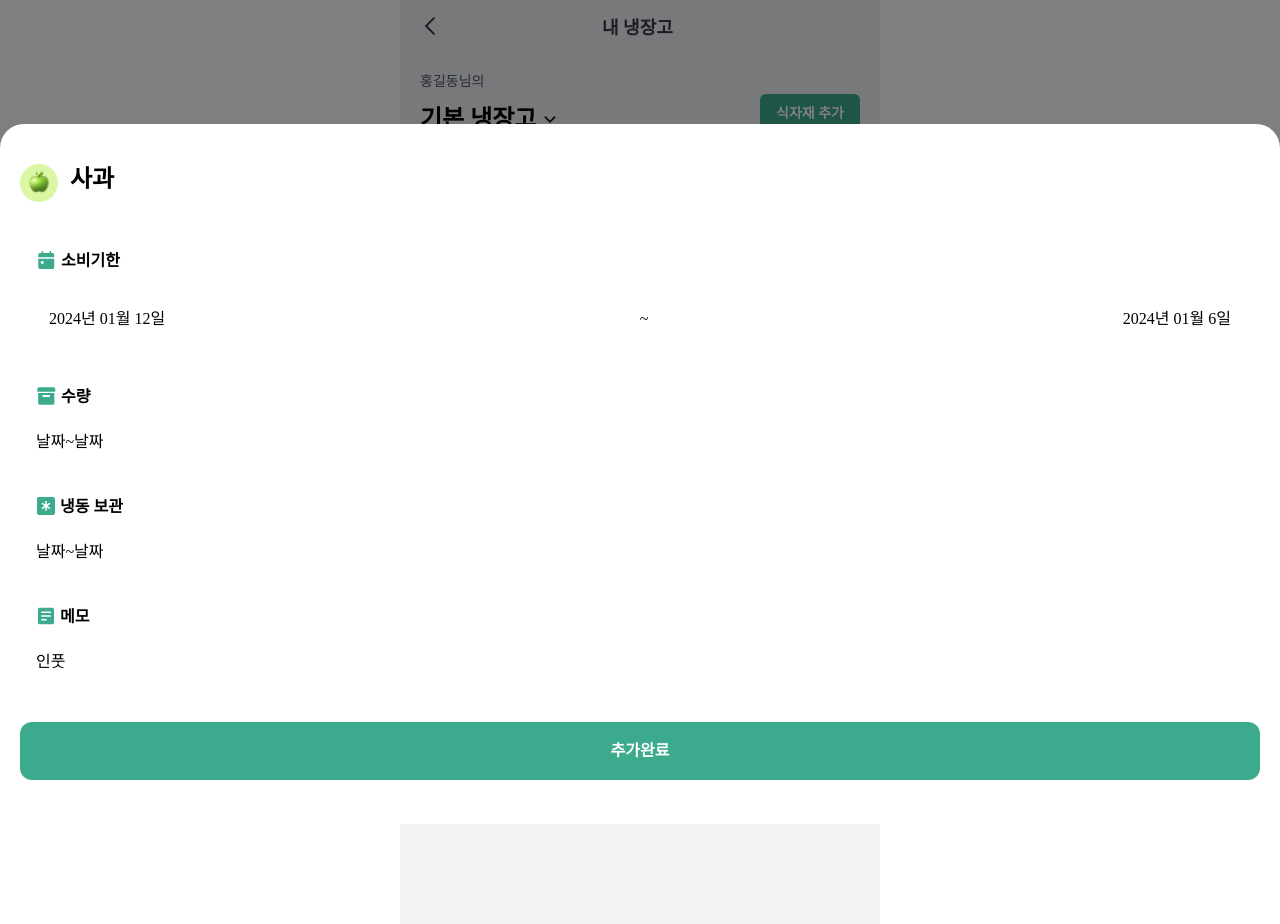
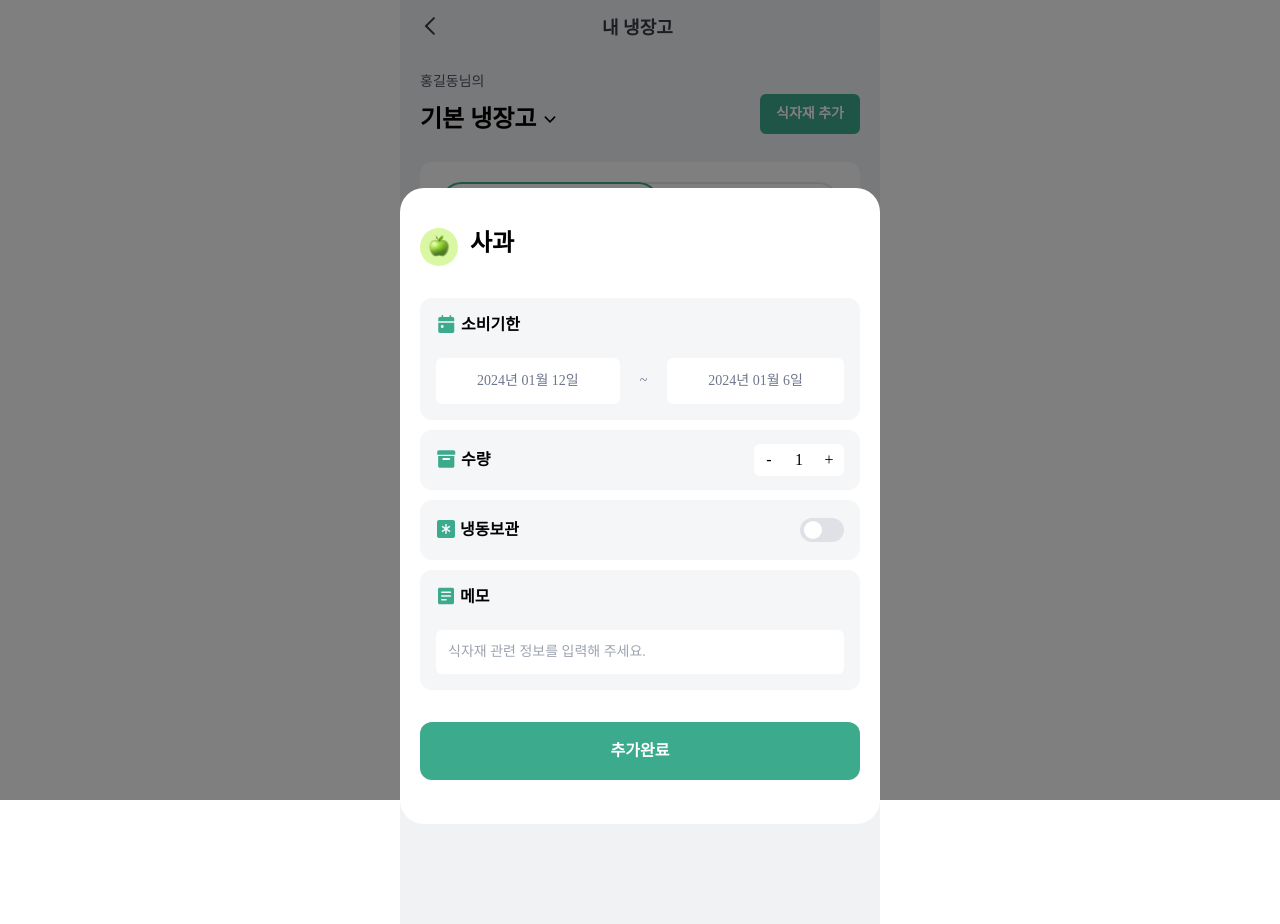
Before and after one commit to DDD-Community/fridge-link-web, a Next.js app: page /fridge in a window 1280 px wide. Both pictures are taken after a click on the button "식자재 추가". Built offline with nearby package versions, Linux system fonts and the light colour scheme.

Commit message:
feat: 모달-토글 컴포넌트 연결

```diff
--- a/src/components/atoms/GrayBox.tsx
+++ b/src/components/atoms/GrayBox.tsx
@@ -2,11 +2,14 @@ import React from 'react';
 
 interface GrayBoxProps {
   children: React.ReactNode;
+  className?: string;
 }
 
-const GrayBox: React.FC<GrayBoxProps> = ({ children }) => {
+const GrayBox: React.FC<GrayBoxProps> = ({ children, className }) => {
   return (
-    <div className="flex flex-col justify-center items-start bg-[#F5F6F7] gap-22 p-[16px] w-full bg-white rounded-12">
+    <div
+      className={`flex ${className ?? 'flex-col'} justify-center items-start bg-[#F5F6F7] gap-22 p-[16px] w-full bg-[#F5F6F7] rounded-12`}
+    >
       {children}
     </div>
   );
--- a/src/components/atoms/Icon.tsx
+++ b/src/components/atoms/Icon.tsx
@@ -198,3 +198,31 @@ export const MemoSVG: React.FC<React.SVGProps<SVGSVGElement>> = (props) => (
     />
   </svg>
 );
+
+export const ToggleOffSVG: React.FC<React.SVGProps<SVGSVGElement>> = (
+  props,
+) => (
+  <svg
+    width="52"
+    height="42"
+    viewBox="0 0 52 42"
+    fill="none"
+    xmlns="http://www.w3.org/2000/svg"
+  >
+    <rect x="8" y="9" width="44" height="24" rx="12" fill="#E0E1E6" />
+    <rect x="12" y="12" width="18" height="18" rx="9" fill="white" />
+  </svg>
+);
+
+export const ToggleOnSVG: React.FC<React.SVGProps<SVGSVGElement>> = (props) => (
+  <svg
+    width="53"
+    height="42"
+    viewBox="0 0 53 42"
+    fill="none"
+    xmlns="http://www.w3.org/2000/svg"
+  >
+    <rect y="9" width="44" height="24" rx="12" fill="#3CAA8D" />
+    <rect x="23" y="12" width="18" height="18" rx="9" fill="white" />
+  </svg>
+);
--- a/src/components/atoms/ModalBottom.tsx
+++ b/src/components/atoms/ModalBottom.tsx
@@ -7,8 +7,10 @@ interface ModalBoxProps {
 
 const ModalBox: React.FC<ModalBoxProps> = ({ children, blackClickHandler }) => {
   const handleWhiteContentClick: (e: React.MouseEvent) => void = (e) => {
+    if (e.target === e.currentTarget) {
+      blackClickHandler();
+    }
     e.stopPropagation();
-    console.log('받아온 이벤트를 실행');
   };
 
   return (
@@ -17,7 +19,7 @@ const ModalBox: React.FC<ModalBoxProps> = ({ children, blackClickHandler }) => {
       onClick={blackClickHandler}
     >
       <div
-        className="w-full min-h-[500px] pt-[40px] mb-[-24px] bg-white p-[20px] rounded-[24px]"
+        className="w-full max-w-[480px] min-h-[500px] pt-[40px] mb-[-24px] bg-white p-[20px] rounded-[24px]"
         onClick={handleWhiteContentClick}
       >
         {children}
--- a/src/components/atoms/ModalCenter.tsx
+++ b/src/components/atoms/ModalCenter.tsx
@@ -2,7 +2,7 @@ import React from 'react';
 
 const ModalCenter: React.FC = () => {
   return (
-    <div className="fixed top-0 left-0 w-full h-full flex items-center justify-center bg-black bg-opacity-50">
+    <div className="fixed top-0 left-0 max-w-[480px] w-full h-full flex items-center justify-center bg-black bg-opacity-50">
       <div className="bg-white p-4">
         <div>hi</div>
       </div>
--- /dev/null
+++ b/src/components/atoms/Toggle.tsx
@@ -0,0 +1,19 @@
+import React from 'react';
+import { ToggleOffSVG, ToggleOnSVG } from './Icon';
+
+const Toggle: React.FC<{
+  isToggleOn: boolean;
+  toggleState: (e: React.MouseEvent) => void;
+}> = ({ isToggleOn, toggleState }) => {
+  return isToggleOn ? (
+    <div className="mr-[-10px]" onClick={toggleState}>
+      <ToggleOnSVG />
+    </div>
+  ) : (
+    <div onClick={toggleState}>
+      <ToggleOffSVG />
+    </div>
+  );
+};
+
+export default Toggle;
--- a/src/components/atoms/index.ts
+++ b/src/components/atoms/index.ts
@@ -6,3 +6,4 @@ export { default as IngredientDateTag } from './IngredientDateTag';
 export { default as BorderTab } from './BorderTab';
 export { default as ModalBottom } from './ModalBottom';
 export { default as ModalCenter } from './ModalCenter';
+export { default as Toggle } from './Toggle';
--- /dev/null
+++ b/src/components/molecules/Counter.tsx
@@ -0,0 +1,22 @@
+import React from 'react';
+import type { CountState } from '@/hooks/useCount';
+
+const Counter: React.FC<CountState> = ({
+  currentCount,
+  handleDecreaseCount,
+  handleIncreaseCount,
+}) => {
+  return (
+    <div className="flex items-center h-[32px] bg-white rounded-[6px]">
+      <button className="w-[30px] text-center" onClick={handleDecreaseCount}>
+        -
+      </button>
+      <input className="w-[30px] text-center" value={currentCount} />
+      <button className="w-[30px] text-center" onClick={handleIncreaseCount}>
+        +
+      </button>
+    </div>
+  );
+};
+
+export default Counter;
--- /dev/null
+++ b/src/components/molecules/IngredientAddItem.tsx
@@ -0,0 +1,31 @@
+import React from 'react';
+import { GrayBox } from '../atoms';
+
+interface IngredientAddItemProps {
+  isRow: boolean;
+  svgComponent: React.ReactNode;
+  title: string;
+  children: React.ReactNode;
+}
+const IngredientAddItem: React.FC<IngredientAddItemProps> = ({
+  isRow,
+  svgComponent,
+  title,
+  children,
+}) => {
+  return (
+    <GrayBox
+      className={
+        isRow ? 'h-[60px] flex-row justify-between items-center' : undefined
+      }
+    >
+      <div className="flex gap-[4px]">
+        {svgComponent}
+        <div className="heading4-semibold">{title}</div>
+      </div>
+      {children}
+    </GrayBox>
+  );
+};
+
+export default IngredientAddItem;
--- a/src/components/molecules/index.ts
+++ b/src/components/molecules/index.ts
@@ -3,3 +3,5 @@ export { default as IngredientItemBox } from './IngredientItemBox';
 export { default as NearExpirationWarnBox } from './NearExpirationWarnBox';
 export { default as SvgAndTextBox } from './SvgAndTextBox';
 export { default as FridgeTab } from './FridgeTab';
+export { default as Counter } from './Counter';
+export { default as IngredientAddItem } from './IngredientAddItem';
--- a/src/components/organisms/IngredientAddModal.tsx
+++ b/src/components/organisms/IngredientAddModal.tsx
@@ -1,11 +1,27 @@
-import React from 'react';
-import { GrayBox, GreenButton, ModalBottom } from '@/components/atoms';
+import React, { useState } from 'react';
+import { GreenButton, ModalBottom, Toggle } from '@/components/atoms';
 import { BoxSVG, CalendarSVG, FreezerSVG, MemoSVG } from '../atoms/Icon';
 import { AppleIcon } from '../atoms/IngredientIcons';
+import { Counter, IngredientAddItem } from '../molecules';
+import useCount from '@/hooks/useCount';
 
 const IngredientAddModal: React.FC<{
   toggleIsOpenIngredientAddModal: () => void;
 }> = ({ toggleIsOpenIngredientAddModal }) => {
+  const [isInFreezer, setIsInFreezer] = useState(false);
+  const [memoContent, setMemoContent] = useState('');
+  const { currentCount, handleIncreaseCount, handleDecreaseCount } = useCount();
+
+  const toggleIsInFreezer: (e: React.MouseEvent) => void = (e) => {
+    e.stopPropagation();
+    setIsInFreezer((prev) => !prev);
+  };
+
+  const handleSubmit: () => void = () => {
+    console.log({ currentCount, isInFreezer, memoContent });
+    toggleIsOpenIngredientAddModal();
+  };
+
   return (
     <ModalBottom blackClickHandler={toggleIsOpenIngredientAddModal}>
       <div className="mb-[24px]">
@@ -14,44 +30,59 @@ const IngredientAddModal: React.FC<{
           <div className="heading1-bold">사과</div>
         </div>
         <div className="flex flex-col gap-[10px] mb-[32px]">
-          <GrayBox>
-            <div className="flex gap-[4px]">
-              <CalendarSVG />
-              <div className="heading4-semibold">소비기한</div>
-            </div>
-            <div className="flex w-full justify-between items-center">
-              <div className="p-[13px] bg-white rounded-[6px] text-center">
+          <IngredientAddItem
+            isRow={false}
+            svgComponent={<CalendarSVG />}
+            title="소비기한"
+          >
+            <div className="flex items-center w-full gap-20">
+              <div className="p-[13px] bg-white rounded-[6px] body1-medium text-center text-gray6 flex-grow">
                 2024년 01월 12일
               </div>
-              <div>~</div>
-              <div className="p-[13px] bg-white rounded-[6px] text-center">
+              <div className="body1-medium text-center text-gray6">~</div>
+              <div className="p-[13px] bg-white rounded-[6px] body1-medium text-center text-gray6 flex-grow">
                 2024년 01월 6일
               </div>
             </div>
-          </GrayBox>
-          <GrayBox>
-            <div className="flex gap-[4px]">
-              <BoxSVG />
-              <div className="heading4-semibold">수량</div>
-            </div>
-            <div>날짜~날짜</div>
-          </GrayBox>
-          <GrayBox>
-            <div className="flex gap-[4px]">
-              <FreezerSVG />
-              <div className="heading4-semibold">냉동 보관</div>
-            </div>
-            <div>날짜~날짜</div>
-          </GrayBox>
-          <GrayBox>
-            <div className="flex gap-[4px]">
-              <MemoSVG />
-              <div className="heading4-semibold">메모</div>
-            </div>
-            <div>인풋</div>
-          </GrayBox>
+          </IngredientAddItem>
+          <IngredientAddItem
+            isRow={true}
+            svgComponent={<BoxSVG />}
+            title="수량"
+          >
+            <Counter
+              currentCount={currentCount}
+              handleIncreaseCount={handleIncreaseCount}
+              handleDecreaseCount={handleDecreaseCount}
+            />
+          </IngredientAddItem>
+          <IngredientAddItem
+            isRow={true}
+            svgComponent={<FreezerSVG />}
+            title="냉동보관"
+          >
+            <Toggle isToggleOn={isInFreezer} toggleState={toggleIsInFreezer} />
+          </IngredientAddItem>
+          <IngredientAddItem
+            isRow={false}
+            svgComponent={<MemoSVG />}
+            title="메모"
+          >
+            <input
+              value={memoContent}
+              onChange={(e: React.ChangeEvent<HTMLInputElement>) => {
+                setMemoContent(e.target.value);
+              }}
+              className="w-full p-[12px] rounded-[6px] body1-medium"
+              placeholder="식자재 관련 정보를 입력해 주세요."
+            />
+          </IngredientAddItem>
         </div>
-        <GreenButton className="w-full" text="추가완료" />
+        <GreenButton
+          className="w-full"
+          text="추가완료"
+          handler={handleSubmit}
+        />
       </div>
     </ModalBottom>
   );
--- /dev/null
+++ b/src/hooks/useCount.ts
@@ -0,0 +1,23 @@
+import { useState } from 'react';
+
+export interface CountState {
+  currentCount: number;
+  handleIncreaseCount: () => void;
+  handleDecreaseCount: () => void;
+}
+
+const useCount = (): CountState => {
+  const [currentCount, setCurrentCount] = useState(1);
+
+  const handleIncreaseCount: () => void = () => {
+    setCurrentCount((prev) => prev + 1);
+  };
+
+  const handleDecreaseCount: () => void = () => {
+    setCurrentCount((prev) => prev - 1);
+  };
+
+  return { currentCount, handleDecreaseCount, handleIncreaseCount };
+};
+
+export default useCount;
```
